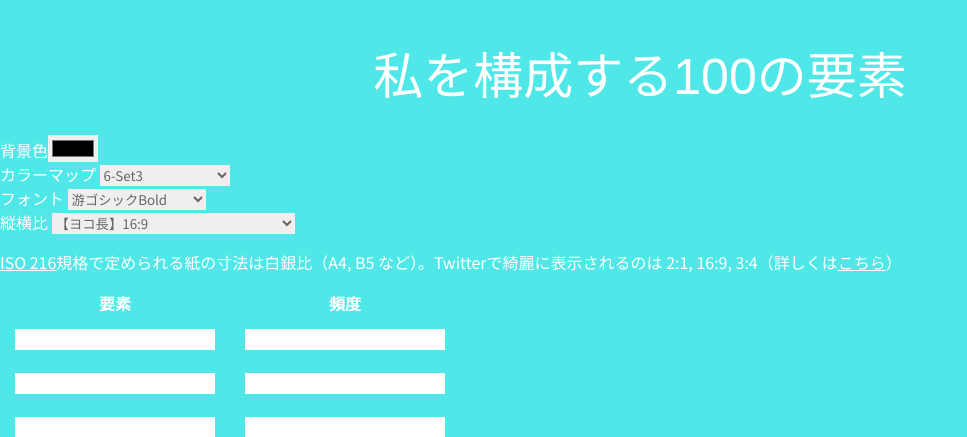
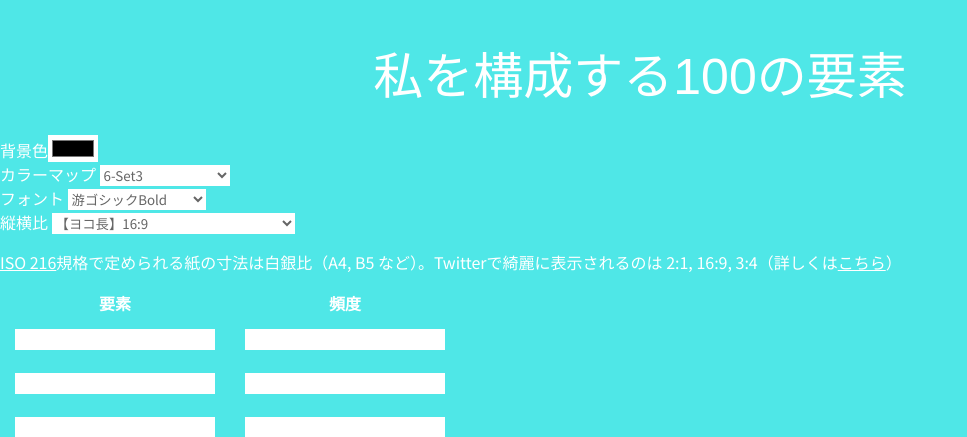
Before and after one commit to probabilityhill/words-that-describe-me, a Flask app: page / in a window 1280 px wide. Shown: the top 437 px of the page, without its empty margins (0-967 px from the left). Run offline with Flask 2, Linux system fonts and the light colour scheme; some web fonts are replaced.

Commit message:
formデザイン修正

```diff
--- a/static/css/style.css
+++ b/static/css/style.css
@@ -65,11 +65,13 @@ button {
 
 /* form関連のデザイン */
 input {
+  background-color: var(--c-bg--2);
   border: none;
   color: var(--c-txt--2);
   font-family: 'Noto Sans JP', sans-serif;
 }
 select {
+  background-color: var(--c-bg--2);
   border: none;
   color: var(--c-txt--2);
   font-family: 'Noto Sans JP', sans-serif;
```
